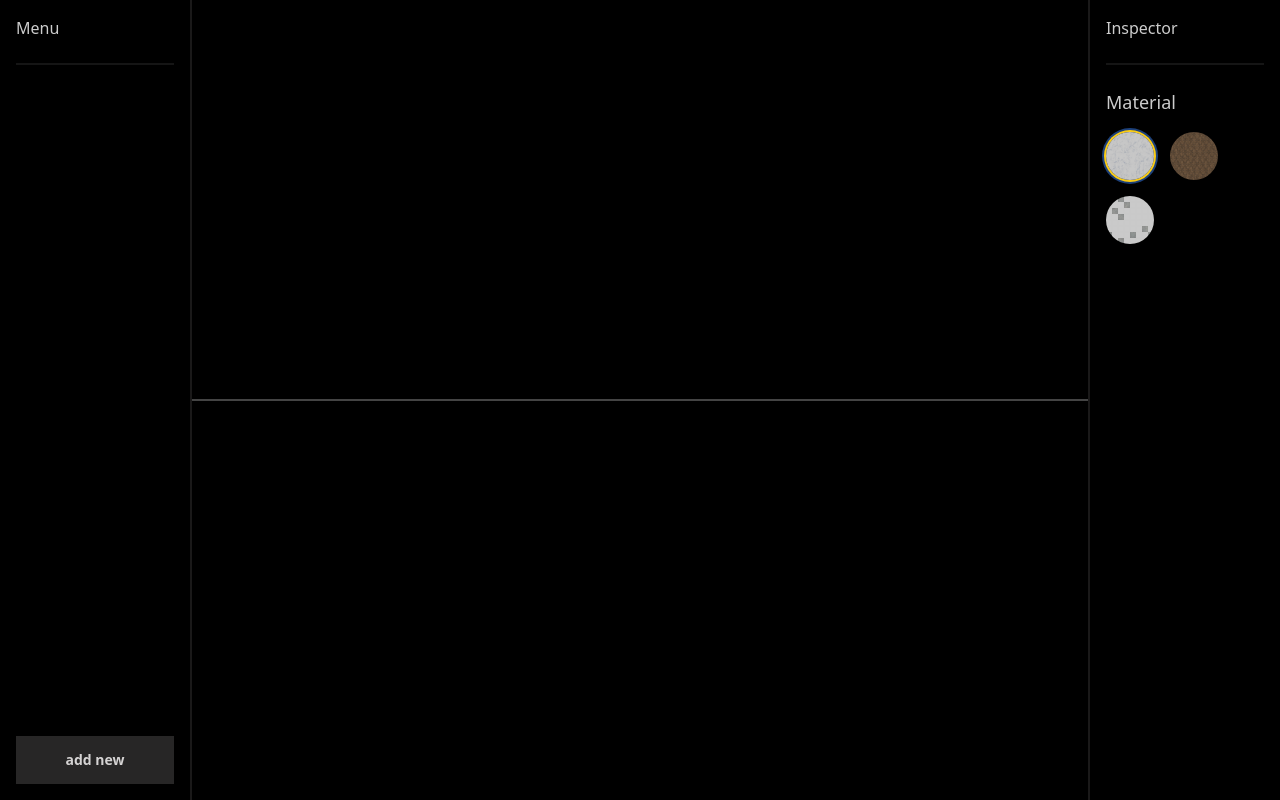
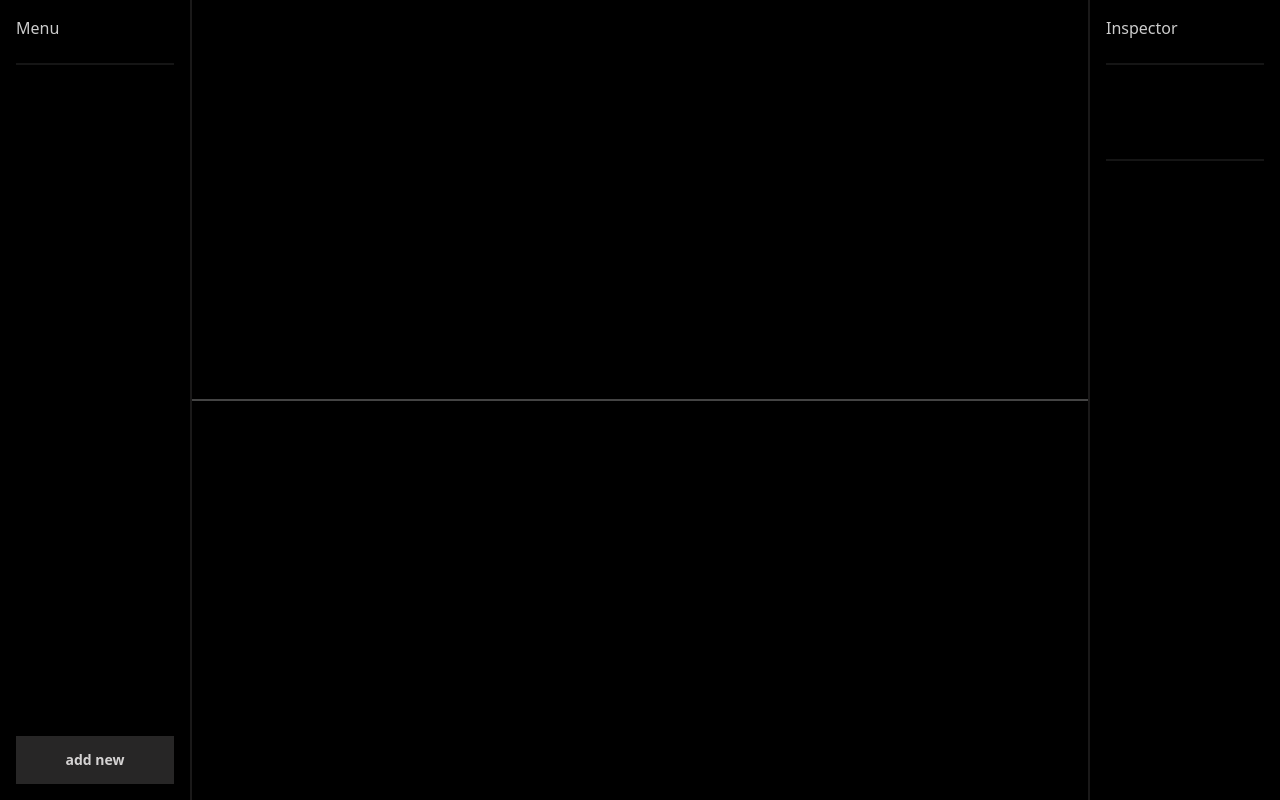
Before and after one commit to mpoapostolis/VXLverse, a Next.js app: page / in a window 1280 px wide. Built offline with nearby package versions, Linux system fonts and the light colour scheme.

Commit message:
transform v1

```diff
--- a/components/editor/index.tsx
+++ b/components/editor/index.tsx
@@ -1,22 +1,116 @@
 import { useStore } from '@/store'
 import clsx from 'clsx'
+import { useRouter } from 'next/router'
+import { Euler, Vector3 } from 'three'
 
 export default function Editor() {
   const store = useStore()
   const materials = ['marble', 'woodPanel', 'wall']
+  const arr = ['x', 'y', 'z']
+  const router = useRouter()
+  const selected = router.query.selected as string
+  const [obj] = store.tiles.filter((tile) => tile.id === selected)
+
+  const update = (key: string, value: any) => {
+    const tiles = [...store.tiles]
+    const idx = tiles.findIndex((tile) => tile.id === selected)
+    tiles[idx] = {
+      ...tiles[idx],
+      [key]: value,
+    }
+    store.setTiles(tiles)
+  }
+
   return (
     <div className=' h-screen w-full  border-l-2 border-base-300 bg-base-100 p-4'>
       <label htmlFor=''>Inspector</label>
       <div className='divider'></div>
+      {obj && (
+        <section>
+          <label className='label-text text-lg'>Position</label>
+          <div className='grid grid-cols-3 gap-1'>
+            {arr.map((axis, idx) => (
+              <div key={axis}>
+                <label className='label-text'>{axis}</label>
+                <input
+                  onChange={(e) => {
+                    const v3 = obj.position?.toArray() ?? [0, 0, 0]
+                    v3[idx] = Number(e.target.value)
+                    update('position', new Vector3(...v3))
+                  }}
+                  value={obj.position?.toArray()[idx]}
+                  className='input-bordered input input-xs w-full'
+                  type='number'
+                />
+              </div>
+            ))}
+          </div>
+        </section>
+      )}
+      <br />
+
+      {obj && (
+        <section>
+          <label className='label-text text-lg'>Rotation</label>
+          <div className='grid grid-cols-3 gap-1'>
+            {arr.map((axis, idx) => (
+              <div key={axis}>
+                <label className='label-text'>{axis}</label>
+                <input
+                  onChange={(e) => {
+                    const rot = obj.rotation
+                    const e3 = [rot?.x ?? 0, rot?.y ?? 0, rot?.z ?? 0]
+                    e3[idx] = Number(e.target.value)
+                    if (e3) update('rotation', new Euler(...e3))
+                  }}
+                  value={obj.rotation?.toArray()[idx]}
+                  className='input-bordered input input-xs w-full'
+                  type='number'
+                />
+              </div>
+            ))}
+          </div>
+        </section>
+      )}
+      <br />
+      {obj && (
+        <section>
+          <label className='label-text text-lg'>Scale</label>
+          <div className='grid grid-cols-3 gap-1'>
+            {arr.map((axis, idx) => (
+              <div key={axis}>
+                <label className='label-text'>{axis}</label>
+                <input
+                  onChange={(e) => {
+                    const v3 = obj.scale?.toArray() ?? [0, 0, 0]
+                    v3[idx] = Number(e.target.value)
+                    update('scale', new Vector3(...v3))
+                  }}
+                  value={obj.scale?.toArray()[idx]}
+                  className='input-bordered input input-xs w-full'
+                  type='number'
+                />
+              </div>
+            ))}
+          </div>
+        </section>
+      )}
+      <div className='divider'></div>
+
+      {obj && (
         <section>
           <label className='label-text text-lg'>Material</label>
           <div className=' mt-4  flex flex-wrap gap-4'>
             {materials.map((material) => (
-            <button key={material} onClick={() => store.setMaterial(material)}>
+              <button
+                onClick={() => {
+                  update('material', material)
+                }}
+                key={material}>
                 <picture>
                   <img
                     className={clsx('h-12 w-12 rounded-full', {
-                    'ring-primary-500 ring-2 ring-offset-2 ring-offset-yellow-400': store.material === material,
+                      // 'ring-primary-500 ring-2 ring-offset-2 ring-offset-yellow-400': store.material === material,
                     })}
                     src={`/textures/${material}/baseColor.jpg`}
                     alt=''
@@ -26,6 +120,7 @@ export default function Editor() {
             ))}
           </div>
         </section>
+      )}
     </div>
   )
 }
--- a/components/geometry/index.tsx
+++ /dev/null
@@ -1,67 +0,0 @@
-import { useStore } from '@/store'
-import { Vector3 } from 'three'
-
-export function Geometry() {
-  const store = useStore()
-  const changeGeometry = (axis: 'x' | 'y' | 'z', value: number) => {
-    const v = new Vector3().copy(store.geometry)
-    v[axis] = value
-    store.setGeometry(v)
-  }
-  return (
-    <div className=''>
-      <label className='label-text'>Transform</label>
-      <div className='grid grid-cols-3 gap-4'>
-        <div className=''>
-          <label className='label-text-alt'>
-            Width <span className=''>{store.geometry.x.toFixed(2)}</span>
-          </label>
-          <input
-            step={1}
-            min={0}
-            max={100}
-            value={store.geometry.x}
-            onChange={(evt) => {
-              const value = parseFloat(evt.target.value)
-              changeGeometry('x', value)
-            }}
-            type='number'
-            className='input-bordered input  input-sm w-full'
-          />
-        </div>
-        <div className=''>
-          <label className='label-text-alt'>
-            height <span className=''>{store.geometry.y.toFixed(2)}</span>
-          </label>
-          <input
-            step={1}
-            min={0}
-            max={100}
-            onChange={(evt) => {
-              const value = parseFloat(evt.target.value)
-              changeGeometry('y', value)
-            }}
-            type='number'
-            className='input-bordered input  input-sm w-full'
-          />
-        </div>
-        <div className=''>
-          <label className='label-text-alt'>
-            Depth <span className=''>{store.geometry.z.toFixed(2)}</span>
-          </label>
-          <input
-            step={1}
-            min={0}
-            max={100}
-            onChange={(evt) => {
-              const value = parseFloat(evt.target.value)
-              changeGeometry('z', value)
-            }}
-            type='number'
-            className='input-bordered input  input-sm w-full'
-          />
-        </div>
-      </div>
-    </div>
-  )
-}
--- a/components/ghost/index.tsx
+++ b/components/ghost/index.tsx
@@ -1,23 +1,21 @@
-import { useStore } from '@/store'
+import { Tile, useStore } from '@/store'
 import { useLoader } from '@react-three/fiber'
-import { useRouter } from 'next/router'
-import { TextureLoader, Vector3 } from 'three'
+import { TextureLoader } from 'three'
 
-export function Ghost(props: { position: Vector3 }) {
+export function Ghost() {
   const store = useStore()
-  const floorBaseColorMap = useLoader(TextureLoader, `/textures/${store.material}/baseColor.jpg`)
-  const floorRoughnessMap = useLoader(TextureLoader, `/textures/${store.material}/roughness.jpg`)
-  const floorNormalMap = useLoader(TextureLoader, `/textures/${store.material}/normal.jpg`)
-  const floorAmbientOcclusionMap = useLoader(TextureLoader, `/textures/${store.material}/ambientOcclusion.jpg`)
-  const v3 = new Vector3().copy(props.position)
-  v3.y += store.geometry.y / 2
-  const router = useRouter()
-  return router.query.selected ? null : (
-    <mesh name='floor' type='floor' position={v3}>
-      <boxBufferGeometry args={store.geometry.toArray()} />
+  const ghostTile = store.ghostTile as Tile
+  const floorBaseColorMap = useLoader(TextureLoader, `/textures/${ghostTile?.material}/baseColor.jpg`)
+  const floorRoughnessMap = useLoader(TextureLoader, `/textures/${ghostTile?.material}/roughness.jpg`)
+  const floorNormalMap = useLoader(TextureLoader, `/textures/${ghostTile?.material}/normal.jpg`)
+  const floorAmbientOcclusionMap = useLoader(TextureLoader, `/textures/${ghostTile?.material}/ambientOcclusion.jpg`)
+  return (
+    <mesh name='floor' type='floor' position={ghostTile.position}>
+      <boxBufferGeometry args={ghostTile.args} />
       <meshStandardMaterial
         opacity={0.5}
         transparent
+        // color={0x00ff00}
         map={floorBaseColorMap}
         normalMap={floorNormalMap}
         roughnessMap={floorRoughnessMap}
--- a/components/tiles/index.tsx
+++ b/components/tiles/index.tsx
@@ -1,43 +1,45 @@
-import { useStore } from '@/store'
-import { PivotControls } from '@react-three/drei'
-import { BoxGeometryProps, useLoader } from '@react-three/fiber'
+import { Tile, useStore } from '@/store'
+import { Box } from '@react-three/drei'
+import { useLoader } from '@react-three/fiber'
 import { useRouter } from 'next/router'
-import { TextureLoader, Vector3 } from 'three'
+import { TextureLoader } from 'three'
 
-export function Tile(props: { idx: number; material: string; position: Vector3; args: BoxGeometryProps['args'] }) {
+export function Tile(props: Tile) {
   const floorBaseColorMap = useLoader(TextureLoader, `/textures/${props.material}/baseColor.jpg`)
   const floorRoughnessMap = useLoader(TextureLoader, `/textures/${props.material}/roughness.jpg`)
   const floorNormalMap = useLoader(TextureLoader, `/textures/${props.material}/normal.jpg`)
   const floorAmbientOcclusionMap = useLoader(TextureLoader, `/textures/${props.material}/ambientOcclusion.jpg`)
   const router = useRouter()
-  const { selected } = router.query
   const store = useStore()
+  // rotation deg to radians
+  console.log(props.args)
+  const rot = props.rotation
+  if (rot) rot.x = (rot.x * Math.PI) / 180
+  if (rot) rot.y = (rot.y * Math.PI) / 180
+  if (rot) rot.z = (rot.z * Math.PI) / 180
   return (
-    <PivotControls scale={5} visible={props.idx.toString() === selected} autoTransform anchor={[0, 0, 0]}>
-      <mesh
+    <Box
       position={props.position}
-        onPointerDown={(e) => {
+      // degress to radians
+      rotation={rot}
+      args={props.scale?.toArray()}
+      onClick={(e) => {
         if (e.button !== 0) return
         e.stopPropagation()
-          const v3 = new Vector3().copy(props.position)
-          store.setGeometry(v3)
-          store.setMaterial(props.material)
-          router.replace({
+        store.setMode('edit')
+        router.push({
           query: {
             ...router.query,
-              mode: undefined,
-              selected: props.idx,
+            selected: props.id,
           },
         })
       }}>
-        <boxBufferGeometry args={props.args} />
       <meshStandardMaterial
         map={floorBaseColorMap}
         normalMap={floorNormalMap}
         roughnessMap={floorRoughnessMap}
         aoMap={floorAmbientOcclusionMap}
       />
-      </mesh>
-    </PivotControls>
+    </Box>
   )
 }
--- a/store/index.tsx
+++ b/store/index.tsx
@@ -1,51 +1,78 @@
 import { BoxGeometryProps } from '@react-three/fiber'
-import { Vector3 } from 'three'
+import { Euler, Vector3 } from 'three'
 import { create } from 'zustand'
 
-export const PLANE_GEOMETRY = new Vector3(5, 1, 5)
+export const PLANE_GEOMETRY = new Vector3(5, 0.5, 5)
 export const CUBE_GEOMETRY = new Vector3(5, 5, 5)
 export const GRID_SIZE = 80
 
-type Tile = {
+// uuid-generator
+export const uuid = () => {
+  let dt = new Date().getTime()
+  const uuid = 'xxxxx-xxxxx-xxxxx-xxxxx'.replace(/[xy]/g, function (c) {
+    const r = (dt + Math.random() * 16) % 16 | 0
+    dt = Math.floor(dt / 16)
+
+    return (c === 'x' ? r : (r & 0x3) | 0x8).toString(16)
+  })
+  return uuid
+}
+
+export type Tile = {
   position: Vector3
   args: BoxGeometryProps['args']
+  rotation?: Euler
+  scale?: Vector3
   material: string
+  id: string
 }
 
-export type Room = {
-  p1?: Vector3
-  p2?: Vector3
+export const defaultTile = {
+  position: new Vector3(0, 0, 0),
+  args: PLANE_GEOMETRY.toArray(),
+  material: 'marble',
 }
+export type Mode = 'default' | 'add' | 'edit' | 'delete'
 export type Store = {
   walls: Tile[]
   tiles: Tile[]
-  addTile: (v3: Vector3) => void
-  material?: string
-  setMaterial: (material: string) => void
-  geometry: Vector3
-  setGeometry: (geometry: Vector3) => void
+  mode: Mode
+  setMode: (mode: Mode) => void
+  addTile: (tile: Tile) => void
+  setTiles: (tiles: Tile[]) => void
+  ghostTile?: Partial<Tile>
+  setGhostTile: (tile?: Partial<Tile>) => void
 }
 
 export const useStore = create<Store>((set) => ({
   walls: [],
   tiles: [],
-  selected: undefined,
-  geometry: new Vector3(10, 1, 10),
-  setGeometry: (geometry) => set({ geometry }),
-  addTile: (v3) => {
+  mode: 'default',
+  setMode: (mode) => set({ mode }),
+  setTiles: (tiles) => set({ tiles }),
+  setGhostTile: (ghostTile) => {
+    if (!ghostTile) {
+      set(() => {
+        return {
+          ghostTile: undefined,
+        }
+      })
+    } else
+      set((s) => {
+        return {
+          ghostTile: {
+            ...s.ghostTile,
+            ...ghostTile,
+          },
+        }
+      })
+  },
+
+  addTile: (tile: Tile) => {
     set((state) => {
       return {
-        tiles: [
-          ...state.tiles,
-          {
-            position: v3,
-            args: state.geometry.toArray() ?? [0, 0, 0],
-            material: state.material ?? '',
-          },
-        ],
+        tiles: [...state.tiles, { ...tile, id: uuid() }],
       }
     })
   },
-  setMaterial: (material) => set({ material }),
-  material: 'marble',
 }))
```
Also changed, not shown: components/menu/index.tsx (+5 -10 lines), pages/index.tsx (+20 -37 lines). Lines whose indentation alone changed are shown as unchanged.
